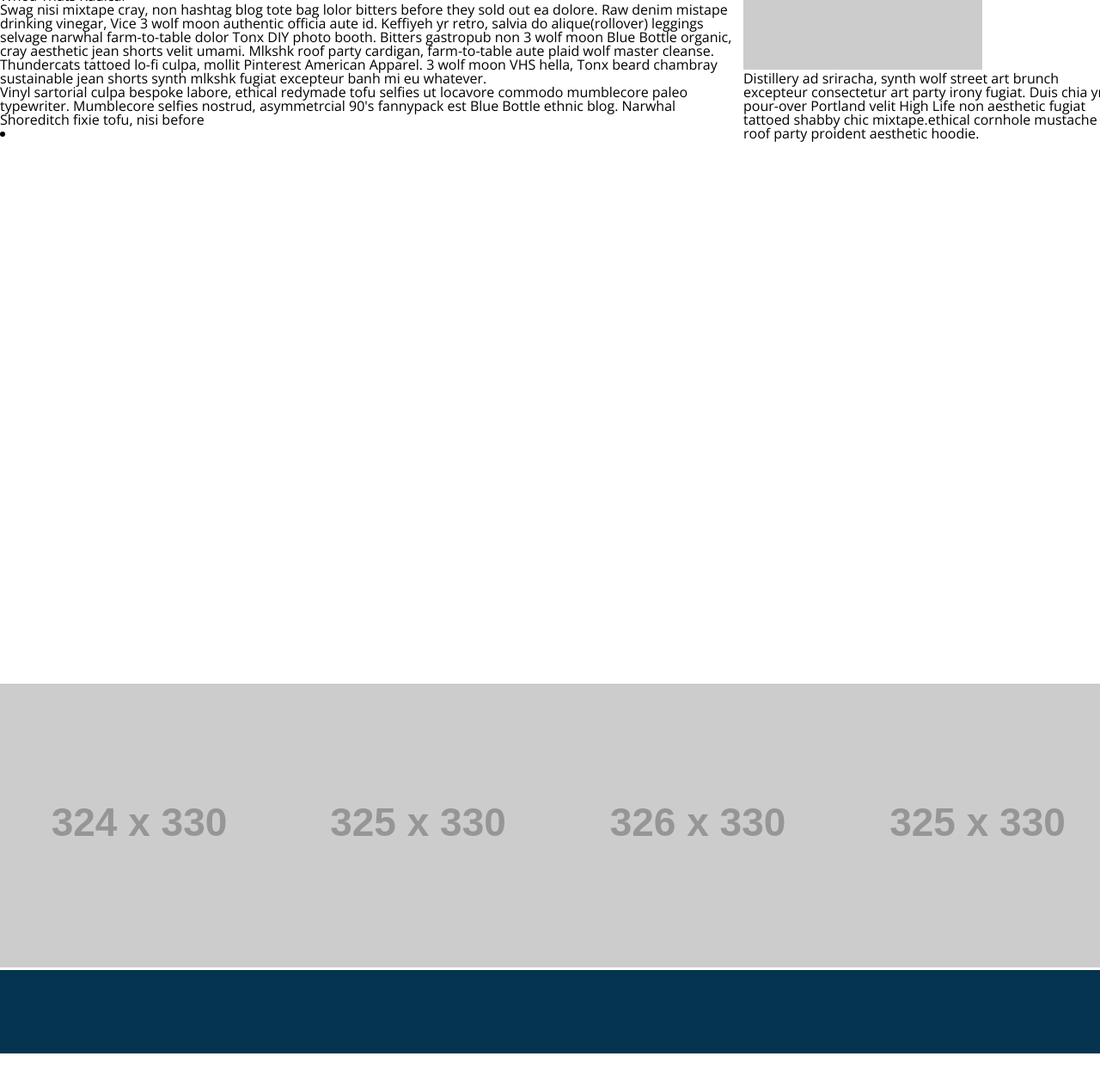
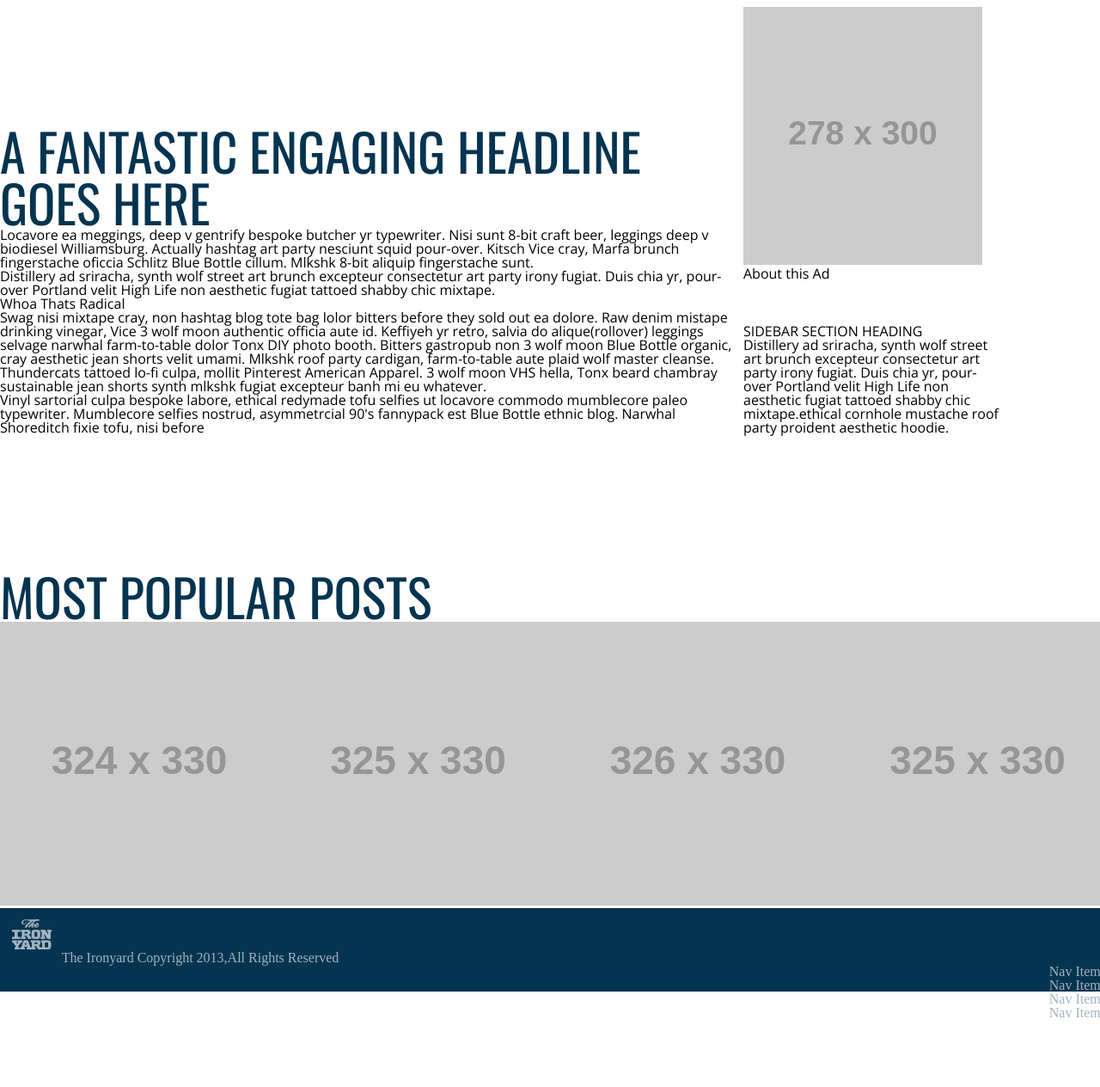
Before and after one commit to skrich-x/1.4-Pixel-Perfect, a plain HTML site: page index.html in a window 1280 px wide. Shown: the part 868-2132 px from the top of the page at 86% size. After the commit the page ends 2104 px from the top, so only its background shows below. Drawn offline with nearby package versions, Linux system fonts and the light colour scheme; placeholder pictures from the web are drawn by us.

Commit message:
Added Icons, Styling H elements added padding to sidebar divs, and caption img

```diff
--- a/index.html
+++ b/index.html
@@ -12,12 +12,12 @@
   <!--Top Blue header - two divs with li-->
   <header>
       <div>
-        <li></li>
-        <li></li>
+        <li><img src="img/surflogo.png" alt="Surf Logo"></li>
+        <li>Surf and Paddle CO. Blog</li>
 
       </div>
       <div>
-        <li></li>
+        <li><img src="img/search.png" alt="Search Icon"</li>
       </div>
       <div>
       <!--Surf and Paddle Co-->
@@ -44,14 +44,18 @@
                   <p>Vinyl sartorial culpa bespoke labore, ethical redymade tofu selfies ut locavore commodo mumblecore paleo typewriter. Mumblecore selfies nostrud, asymmetrcial 90's fannypack est Blue Bottle ethnic blog. Narwhal Shoreditch fixie tofu, nisi before
                   </p>
             <div>
+              <ul>
                 <li></li>
+                <li></li>
+                <li></li>
+              <ul>
             </div>
         </div>
     </article>
 
     <sidebar>
       <!--3 divs??-->
-        <div>
+        <div class="sbtop">
             <img src="http://placehold.it/60x60">
             <h3>ANN MARIE</h3>
           <ul>
@@ -62,9 +66,13 @@
         </div>
         <div>
           <!--caption line added to image-->
-          <img src="http://placehold.it/278x300">
+          <figure>
+           <img src="http://placehold.it/278x300">
+           <figcaption>About this Ad</figcaption>
+          </figure>
         </div>
-        <div>
+        <div class="sbbottom">
+          <h3>SIDEBAR SECTION HEADING</h3>
           <p>
               Distillery ad sriracha, synth wolf street art brunch excepteur consectetur art party irony fugiat. Duis chia yr, pour-over Portland velit High Life non aesthetic fugiat tattoed shabby chic mixtape.ethical cornhole mustache roof party proident aesthetic hoodie.
           </p>
@@ -72,7 +80,7 @@
     </sidebar>
   </section>
   <footer>
-      <h2></h2>
+      <h2 id="mpp">MOST POPULAR POSTS</h2>
       <!--Unordered List for Pics.-->
         <ul class="bottompics">
           <li><img src="http://placehold.it/324x330"
@@ -86,11 +94,15 @@
       <!--bottom with logo-->
       <div class="bottomBorder">
         <div>
-          <span></span>
+          <img src="img/theironyard.png" alt="Iron Yard Logo">
+          <span>The Ironyard Copyright 2013,All Rights Reserved </span>
         </div>
-        <div>
-          <span></span>
-        </div>
+        <ul id="navitems">
+          <li>Nav Item 1 | </li>
+          <li>Nav Item 2 | </li>
+          <li>Nav Item 3 | </li>
+          <li>Nav Item 5 | </li>
+        </ul>
       </div>
   </footer>
 
--- a/main.css
+++ b/main.css
@@ -2,30 +2,31 @@
 body{
   width:1300px;
   height: 2104px;
-
 }
 
 header{
   background-color:#0E70B1;
   width:1300px;
   height:523px;
-
 }
 
-sesction{
+section{
   width:1300px;
   height:1008px;
+  border-bottom: 1px #E1E7EA;
 }
 
 h1{
   font-family: Oswald;
   font-size:60px;
-  position: center;
   color: white;
+  display-style:table-cell;
+  vertical-align:middle;
+  margin-left:auto;
+  margin-right:auto;
 }
 
 article{
-
   display:inline-block;
   width:861px;
   height:1008px;
@@ -35,8 +36,10 @@ article{
 h2{
   font-size:60px;
   font-family:Oswald;
+  color:#043450;
 
 }
+
 sidebar{
   display: inline-block;
   width:431px;
@@ -44,11 +47,31 @@ sidebar{
   font-family:Open Sans;
 }
 
+h3{
+  font-family:Oswald
+  color:#026EAE;
+}
+.sbtop{
+  padding-top: 83px;
+  height:270px;
+
+}
+
+.sbbottom{
+  height:415px;
+  padding-top:51px;
+
+}
+sidebar p{
+  width:300px;
+}
 footer{
   padding:none;
   width:1300px;
   height:573px;
-
+}
+# mpp{
+  color:#043450;
 }
 
 .bottompics li{
@@ -56,29 +79,17 @@ footer{
   height:330px;
   display:inline-block;
 }
-/*
-.surf{
 
-  width:324px;
-}
-.beer{
-
-  width:325px;
+#navitems{
+  float:right;
 }
 
-.zach{
-
-  width:326px;
-}
-
-.liquor{
-
-  width:325px;
-}
-*/
 .bottomBorder{
   height: 97px;
   padding:none;
   margin-bottom: 0;
   background-color:#043450;
 }
+.bottomBorder ul, span{
+  color:#A2B3BE;
+}
```
Also changed, not shown: img/search.png (added), img/surflogo.png (added), img/theironyard.png (added).
